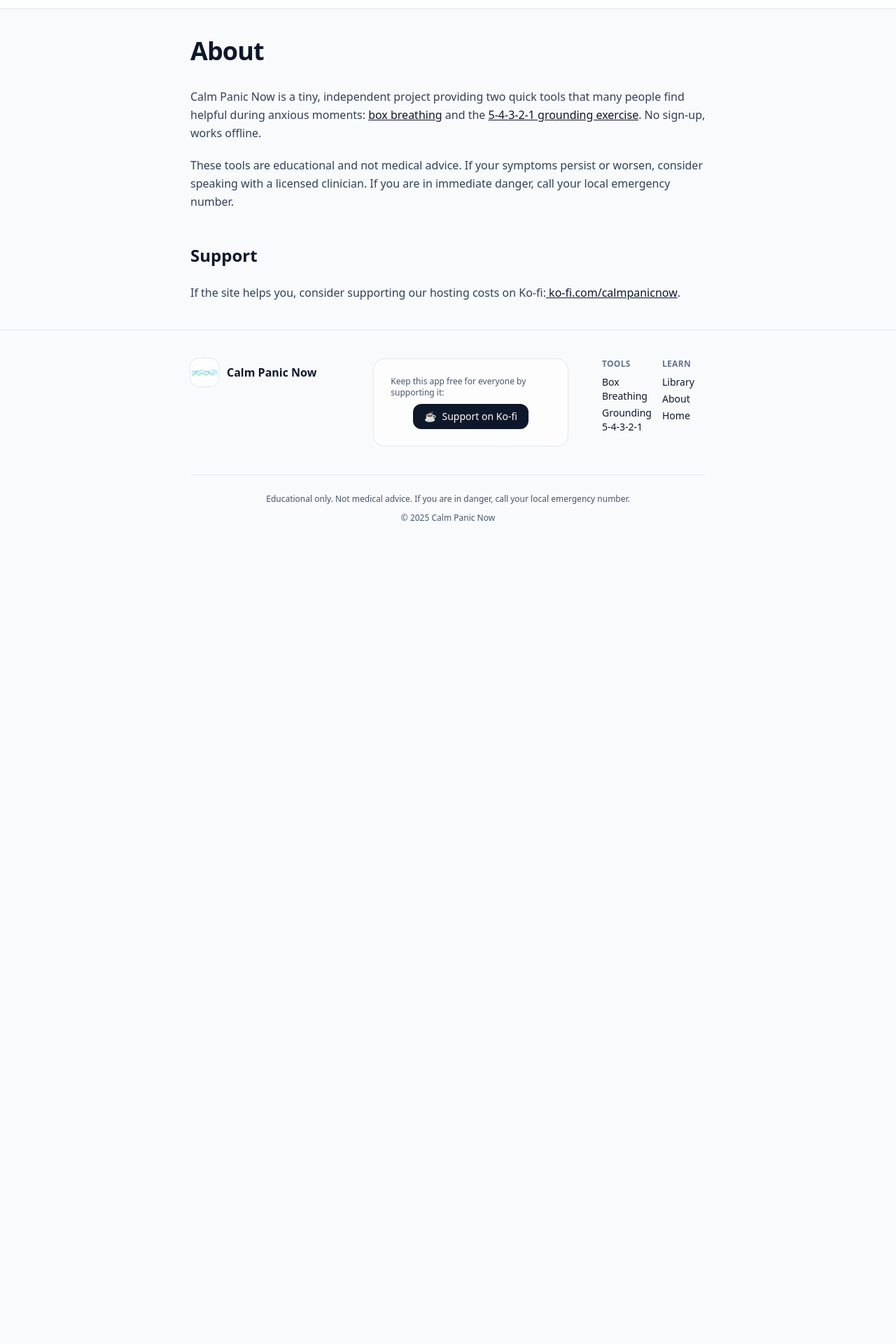
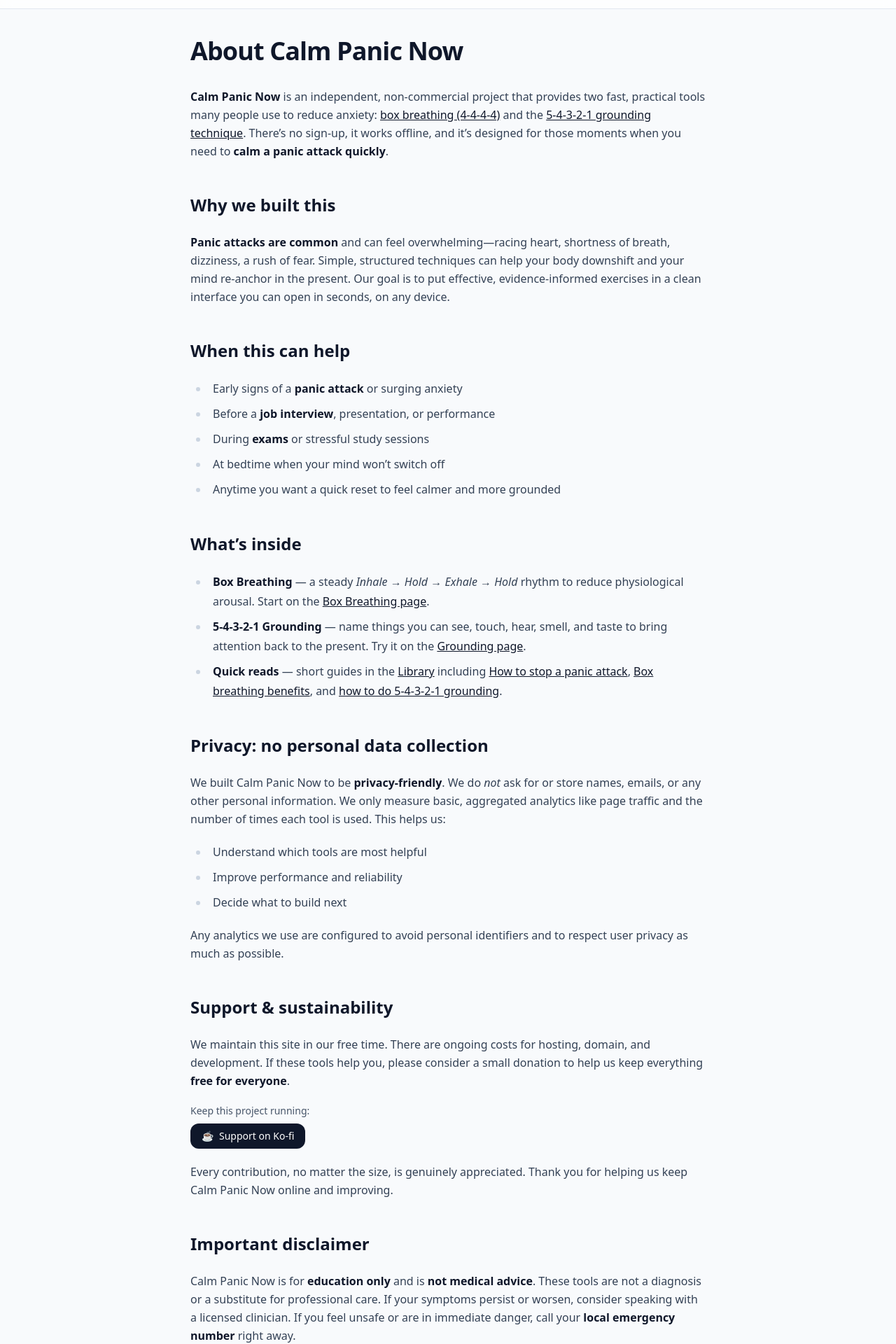
Before and after one commit to JiriTill/calm-panic-now, a Next.js app: page /about in a window 1280 px wide. Shown: the part 40-1960 px from the top of the page at 70% size. Before the commit the page ends 830 px from the top, so only its background shows below. Built offline with nearby package versions, Linux system fonts and the light colour scheme.

Commit message:
Update page.tsx

```diff
--- a/src/app/about/page.tsx
+++ b/src/app/about/page.tsx
@@ -1,29 +1,121 @@
+import Link from "next/link";
+import KoFiSmallButton from "../ui/KoFiSmallButton";
+
 export const metadata = {
-  title: "About — Calm Panic Now",
+  title: "About — Calm Panic Now | Free tools to calm panic & anxiety",
   description:
-    "Why we built Calm Panic Now and how to use these free tools safely.",
+    "Calm Panic Now offers free, privacy-friendly tools like box breathing and the 5-4-3-2-1 grounding technique to help calm panic attacks and anxiety quickly.",
 };
 
 export default function AboutPage() {
   return (
     <div className="container py-10 prose prose-slate dark:prose-invert max-w-none">
-      <h1>About</h1>
+      <h1>About Calm Panic Now</h1>
+
       <p>
-        Calm Panic Now is a tiny, independent project providing two quick tools that many
-        people find helpful during anxious moments: <a href="/calm/box-breathing">box breathing</a> and
-        the <a href="/calm/grounding-54321">5-4-3-2-1 grounding exercise</a>. No sign-up, works offline.
+        <strong>Calm Panic Now</strong> is an independent, non-commercial project that
+        provides two fast, practical tools many people use to reduce anxiety:
+        {" "}
+        <Link href="/calm/box-breathing">box breathing (4-4-4-4)</Link> and the{" "}
+        <Link href="/calm/grounding-54321">5-4-3-2-1 grounding technique</Link>.
+        There’s no sign-up, it works offline, and it’s designed for those moments when
+        you need to <strong>calm a panic attack quickly</strong>.
       </p>
+
+      <h2>Why we built this</h2>
       <p>
-        These tools are educational and not medical advice. If your symptoms persist or worsen,
-        consider speaking with a licensed clinician. If you are in immediate danger, call your
-        local emergency number.
+        <strong>Panic attacks are common</strong> and can feel overwhelming—racing heart,
+        shortness of breath, dizziness, a rush of fear. Simple, structured techniques can
+        help your body downshift and your mind re-anchor in the present. Our goal is to put
+        effective, evidence-informed exercises in a clean interface you can open in seconds,
+        on any device.
       </p>
-      <h2>Support</h2>
+
+      <h2>When this can help</h2>
+      <ul>
+        <li>Early signs of a <strong>panic attack</strong> or surging anxiety</li>
+        <li>Before a <strong>job interview</strong>, presentation, or performance</li>
+        <li>During <strong>exams</strong> or stressful study sessions</li>
+        <li>At bedtime when your mind won’t switch off</li>
+        <li>Anytime you want a quick reset to feel calmer and more grounded</li>
+      </ul>
+
+      <h2>What’s inside</h2>
+      <ul>
+        <li>
+          <strong>Box Breathing</strong> — a steady
+          {" "}
+          <em>Inhale → Hold → Exhale → Hold</em> rhythm to reduce physiological arousal.
+          Start on the <Link href="/calm/box-breathing">Box Breathing page</Link>.
+        </li>
+        <li>
+          <strong>5-4-3-2-1 Grounding</strong> — name things you can see, touch, hear, smell,
+          and taste to bring attention back to the present.
+          Try it on the{" "}
+          <Link href="/calm/grounding-54321">Grounding page</Link>.
+        </li>
+        <li>
+          <strong>Quick reads</strong> — short guides in the{" "}
+          <Link href="/library">Library</Link> including{" "}
+          <Link href="/library/stop-panic-attack">How to stop a panic attack</Link>,
+          {" "}
+          <Link href="/library/box-breathing">Box breathing benefits</Link>,
+          {" "}
+          and{" "}
+          <Link href="/library/grounding-54321">how to do 5-4-3-2-1 grounding</Link>.
+        </li>
+      </ul>
+
+      <h2>Privacy: no personal data collection</h2>
       <p>
-        If the site helps you, consider supporting our hosting costs on Ko-fi:
-        <a href="https://ko-fi.com/calmpanicnow" target="_blank" rel="noopener noreferrer">
-          {" "}ko-fi.com/calmpanicnow
-        </a>.
+        We built Calm Panic Now to be <strong>privacy-friendly</strong>. We do <em>not</em> ask
+        for or store names, emails, or any other personal information. We only measure basic,
+        aggregated analytics like page traffic and the number of times each tool is used.
+        This helps us:
+      </p>
+      <ul>
+        <li>Understand which tools are most helpful</li>
+        <li>Improve performance and reliability</li>
+        <li>Decide what to build next</li>
+      </ul>
+      <p>
+        Any analytics we use are configured to avoid personal identifiers and to respect user
+        privacy as much as possible.
+      </p>
+
+      <h2>Support &amp; sustainability</h2>
+      <p>
+        We maintain this site in our free time. There are ongoing costs for hosting, domain,
+        and development. If these tools help you, please consider a small donation to help us
+        keep everything <strong>free for everyone</strong>.
+      </p>
+      <div className="not-prose my-3">
+        <div className="text-sm text-slate-600 dark:text-slate-300 mb-2">
+          Keep this project running:
+        </div>
+        <div className="flex justify-start">
+          <KoFiSmallButton />
+        </div>
+      </div>
+      <p>
+        Every contribution, no matter the size, is genuinely appreciated. Thank you for helping
+        us keep Calm Panic Now online and improving.
+      </p>
+
+      <h2>Important disclaimer</h2>
+      <p>
+        Calm Panic Now is for <strong>education only</strong> and is <strong>not medical advice</strong>.
+        These tools are not a diagnosis or a substitute for professional care. If your symptoms
+        persist or worsen, consider speaking with a licensed clinician. If you feel unsafe or are
+        in immediate danger, call your <strong>local emergency number</strong> right away.
+      </p>
+
+      <h2>Get started</h2>
+      <p>
+        Try <Link href="/calm/box-breathing">Box Breathing</Link> or{" "}
+        <Link href="/calm/grounding-54321">5-4-3-2-1 Grounding</Link> now, or browse the{" "}
+        <Link href="/library">Library</Link> for quick guides. We hope these tools help you
+        feel a little calmer and more in control—wherever you are.
       </p>
     </div>
   );
```
